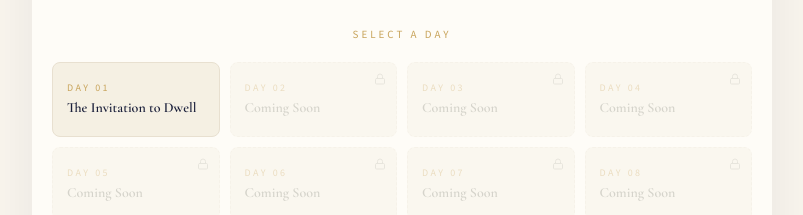
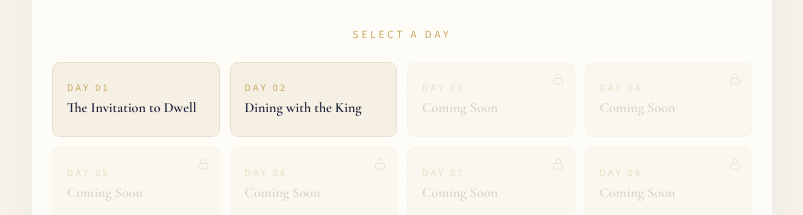
Before and after one commit to Norgeek/dwell-2026, a React (Vite) app: page / in a window 1280 px wide. Shown: the part 339-554 px from the top of the page, without its empty margins (238-1041 px from the left). Built offline with nearby package versions, Linux system fonts and the light colour scheme.

Commit message:
Add files via upload

```diff
--- a/src/App.jsx
+++ b/src/App.jsx
@@ -62,6 +62,59 @@ const DAYS = [
       "Pray for grace to let His Word dwell richly within you, shaping your desires, directing your prayers, and producing fruit that glorifies Him.",
       "Ask the Lord to make your life fruitful as you remain in Him, that your life may reflect His fullness, His joy, and His presence daily.",
     ],
+  },
+  {
+    day: 2,
+    title: "Dining with the King",
+    audioUrl: "/audio/day-02.mp3",
+    quotes: [
+      { text: "God does not invite us to His table to observe Him, but to commune with Him.", author: "A. W. Tozer" },
+      { text: "The essence of the gospel is that we are invited to sit at God's table, not because we are worthy, but because Christ is.", author: "Timothy Keller" },
+    ],
+    anchor: [
+      { text: "On this mountain the Lord Almighty will prepare a feast of rich food for all peoples, a banquet of aged wine, the best of meats and the finest of wines.", ref: "Isaiah 25:6 (NIV)" },
+      { text: "Blessed are those who are invited to the wedding supper of the Lamb!", ref: "Revelation 19:9 (NIV)" },
+    ],
+    scriptures: ["Isaiah 25:6", "Revelation 19:9", "2 Samuel 9:1-13", "1 Kings 10:1-9", "Luke 14:15-24"],
+    body: [
+      { t: "p", x: "To dwell with God is to remain in His presence, but Scripture reveals that His desire goes even further. He does not only call us to stay with Him; He invites us to share life with Him. The language of dwelling naturally leads us to the picture of a table, where presence becomes fellowship and nearness becomes communion." },
+      { t: "p", x: "This was glimpsed in a remarkable moment in Israel's journey. When God revealed Himself on Mount Sinai, His presence was overwhelming, marked by thunder, fire, and thick clouds. The people stood at a distance in fear, yet Moses, along with Aaron, Nadab, Abihu, and seventy elders, was invited to come closer. What followed was unexpected. They beheld the God of Israel, and instead of being consumed, they ate and drank." },
+      { t: "s", x: "'They beheld God, and ate and drank.'", r: "Exodus 24:11 (ESV)" },
+      { t: "p", x: "What seemed like a moment of awe became a moment of fellowship. God was not only revealing His glory; He was extending His table." },
+      { t: "p", x: "In that culture, to eat together was never casual. It was a sign of acceptance, covenant, and relationship. From the earliest pages of Scripture, eating was tied to trust and participation, God inviting humanity to partake of what He had provided. Even within Israel's worship, offerings were not only given to God but shared in His presence." },
+      { t: "s", x: "'In the presence of the Lord your God... you shall eat and rejoice.'", r: "Deuteronomy 14:26 (ESV)" },
+      { t: "p", x: "That moment on the mountain was a foreshadowing, a glimpse of a God who desires not just reverence from afar, but relationship up close." },
+      { t: "p", x: "This thread runs consistently through Scripture. When Christ came, He did not keep His distance. He sat at tables, broke bread, and shared meals with those who followed Him. In His final hours, He gathered His disciples around a table once more. And even now, the invitation continues." },
+      { t: "s", x: "'If anyone hears my voice and opens the door, I will come in to him and eat with him, and he with me.'", r: "Revelation 3:20 (ESV)" },
+      { t: "p", x: "All of this points toward a final, glorious fulfillment, the marriage supper of the Lamb, where communion with Him will be complete and unbroken." },
+      { t: "d" },
+      { t: "p", x: "We begin to grasp the weight of this invitation when we consider what it means to dine with earthly royalty. Such moments are rare, significant, and often life altering. When the Queen of Sheba came to see Solomon, the experience of his table overwhelmed her; it exceeded every report she had heard." },
+      { t: "p", x: "Then there is Mephibosheth. He was the son of Jonathan, grandson of King Saul, a man with no standing, living in obscurity and unable to help himself. By every expectation, he had reason to fear the king rather than approach him. Yet King David sent for him, not because he had earned favor, but because of a covenant made with his father. Mephibosheth came trembling, fell on his face, and instead of judgment, received kindness. From that day, he ate continually at the king's table, like one of the king's own sons. A place he did not deserve became his place of belonging." },
+      { t: "p", x: "These moments resonate because something within us understands the value of proximity to greatness. If given the opportunity to dine with a king or a person of great influence, we would rearrange our schedules, travel great distances, and prepare ourselves carefully. We instinctively recognize that such invitations are rare, and that what happens at that table matters." },
+      { t: "p", x: "But there is a greater table set before us." },
+      { t: "p", x: "The prophets saw it, a feast prepared by the Lord Himself, rich and abundant beyond measure. Revelation speaks of it again, a wedding supper, not for a select few, but for all who respond to the invitation. This is not poetic imagery alone; it is the culmination of God's desire from the beginning, a people gathered near, not as spectators, but as participants in His presence." },
+      { t: "p", x: "And yet, this invitation carries something even more profound than any earthly parallel. At a king's banquet, you are one among many guests. But when God invites you, the invitation is deeply personal. The King of Kings, who holds all things together, desires fellowship with you, not as part of a crowd, but as one who is known and welcomed." },
+      { t: "d" },
+      { t: "p", x: "At every royal table, there are guests and there is family. Guests come for a moment; family belongs. Guests are invited occasionally; family has a seat that remains. And this is where the invitation of God becomes astonishing. He is not calling us to visit occasionally, but to belong continually. He is not offering a passing experience, but a place." },
+      { t: "p", x: "This is the heart of the gospel: not merely that we are forgiven, but that we are brought near; not only that we are redeemed, but that we are received. A table has been set, a place has been prepared, and the invitation has gone out." },
+      { t: "p", x: "So the question that remains is simple, yet searching. If we would sacrifice time, comfort, and convenience to sit for even a short while at the table of an earthly king, how will we respond to the invitation of the King of Kings?" },
+      { t: "p", x: "There is a seat prepared for you. The table is ready. The invitation stands." },
+      { t: "p", x: "Will you come, and will you remain?" },
+    ],
+    journal: [
+      "Think of the person whose table you would most want to sit at. What would you be willing to do to receive, and keep, that invitation? Now honestly compare that to how you have treated God's invitation.",
+      "Do you relate to God as a guest, occasional and dependent on how you feel, or as family, with a permanent seat you are meant to occupy? What has shaped that experience?",
+      "When God invites you to His table through His Word, prayer, or stillness, how do you usually respond? What does that response reveal?",
+      "What might change in your daily life if you truly believed that the King of Kings desires unhurried, undivided time with you?",
+    ],
+    prayers: [
+      "Thank God for the extraordinary privilege of His invitation, that the King of Kings has set a table and called you by name.",
+      "Ask His forgiveness for the times you have treated His invitation casually, delayed your response, or allowed lesser things to take priority.",
+      "Pray for a fresh revelation of whose table it is, and what it means to be invited, not as a guest, but as one who belongs.",
+      "Ask God to awaken in you a deep hunger for His presence, a hunger that will not be satisfied by anything else.",
+      "Pray for those who have not yet accepted this invitation, that they would hear His call and respond with open hearts.",
+    ],
+    declaration: "I thank the Lord Jesus for inviting me to His table; not as a spectator, but as one welcomed into true fellowship. Today, I receive my place with the King, not by my worth, but by His grace. I choose to draw near and commune with Him, knowing I am accepted, known, and loved. I will not stay at a distance; I will sit, remain, and share in His presence. Like one of His own, I belong at His table, and I partake freely of all He has prepared. Today, I respond to His invitation with a willing and abiding heart.",
   },
 ];
 
@@ -387,6 +440,13 @@ function DayPg({ d, onBack, onNav }) {
       <div style={{ ...ff("s", 300, 12), letterSpacing: 2, textTransform: "uppercase", color: C.muted, marginBottom: 20 }}>Bring these before the Lord</div>
       {d.prayers.map((p, i) => <div key={i} style={{ padding: "12px 0 12px 26px", borderBottom: i < d.prayers.length - 1 ? "1px solid rgba(200,164,92,0.15)" : "none", position: "relative", ...ff("b", 400, 15), lineHeight: 1.7, color: C.sec }}><span style={{ position: "absolute", left: 4, top: 14, fontSize: 8, color: C.gold, opacity: 0.7 }}>&#10022;</span>{p}</div>)}
     </div>
+    {d.declaration && <div style={{ padding: "28px 28px 32px", background: C.white, borderTop: "1px solid " + C.border }}>
+      <div style={{ ...ff("d", 600, 20), color: C.navy, marginBottom: 4 }}>Daily Declaration</div>
+      <div style={{ ...ff("s", 300, 12), letterSpacing: 2, textTransform: "uppercase", color: C.muted, marginBottom: 20 }}>Speak this over your life today</div>
+      <div style={{ padding: "22px 24px", background: C.cream, borderLeft: "3px solid " + C.gold, borderRadius: "0 8px 8px 0" }}>
+        <p style={{ ...ff("b", 400, 15), fontStyle: "italic", lineHeight: 1.85, color: C.text, margin: 0 }}>{d.declaration}</p>
+      </div>
+    </div>}
     <Share day={d.day} title={d.title} />
     <div style={{ padding: "18px 28px", display: "flex", justifyContent: "space-between", alignItems: "center", background: C.cream, borderTop: "1px solid " + C.border }}>
       {prev ? <button onClick={() => onNav(prev.day)} style={nb}>&larr; Day {String(prev.day).padStart(2, "0")}</button> : <div />}
```
